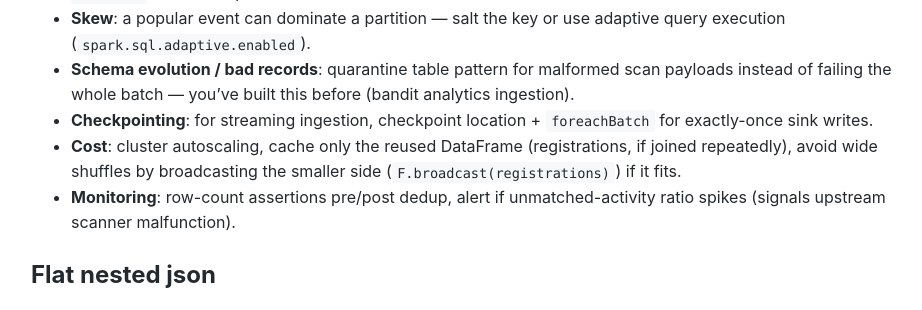
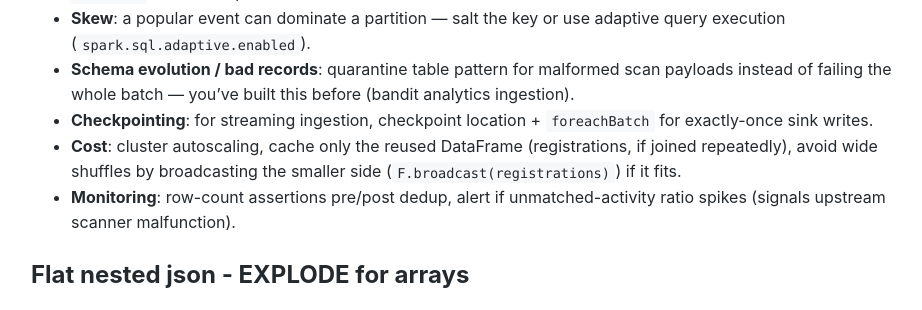
Before and after one commit to Michael-Lubinsky/michael-lubinsky.github.com, a Jekyll site: the page built from spark/spark_interview.md, in a window 1280 px wide and 900 px high, scrolled down 5693 px, cut to the strip 0-310 px from the top of the window. Shown: the whole strip, without its empty margins (159-1081 px from the left). Built offline with Jekyll 4.4.1, drawn with Linux system fonts in a browser that asks for light colours; our own code applies the rules of GitHub Pages for plain Markdown files.

Commit message:
Enhance flat nested JSON section with EXPLODE
Updated section on flat nested JSON to include EXPLODE for arrays.

```diff
--- a/spark/spark_interview.md
+++ b/spark/spark_interview.md
@@ -260,7 +260,7 @@ Mention: this is exactly the `DELTA_MULTIPLE_SOURCE_ROW_MATCHING_TARGET_ROW_IN_M
 - **Cost**: cluster autoscaling, cache only the reused DataFrame (registrations, if joined repeatedly), avoid wide shuffles by broadcasting the smaller side (`F.broadcast(registrations)`) if it fits.
 - **Monitoring**: row-count assertions pre/post dedup, alert if unmatched-activity ratio spikes (signals upstream scanner malfunction).
 
-## Flat nested json
+## Flat nested json  - EXPLODE for arrays
 
  <img width="495" height="515" alt="image" src="https://github.com/user-attachments/assets/274948fb-f24d-4e21-bfe7-98f1679af091" />
 
```
